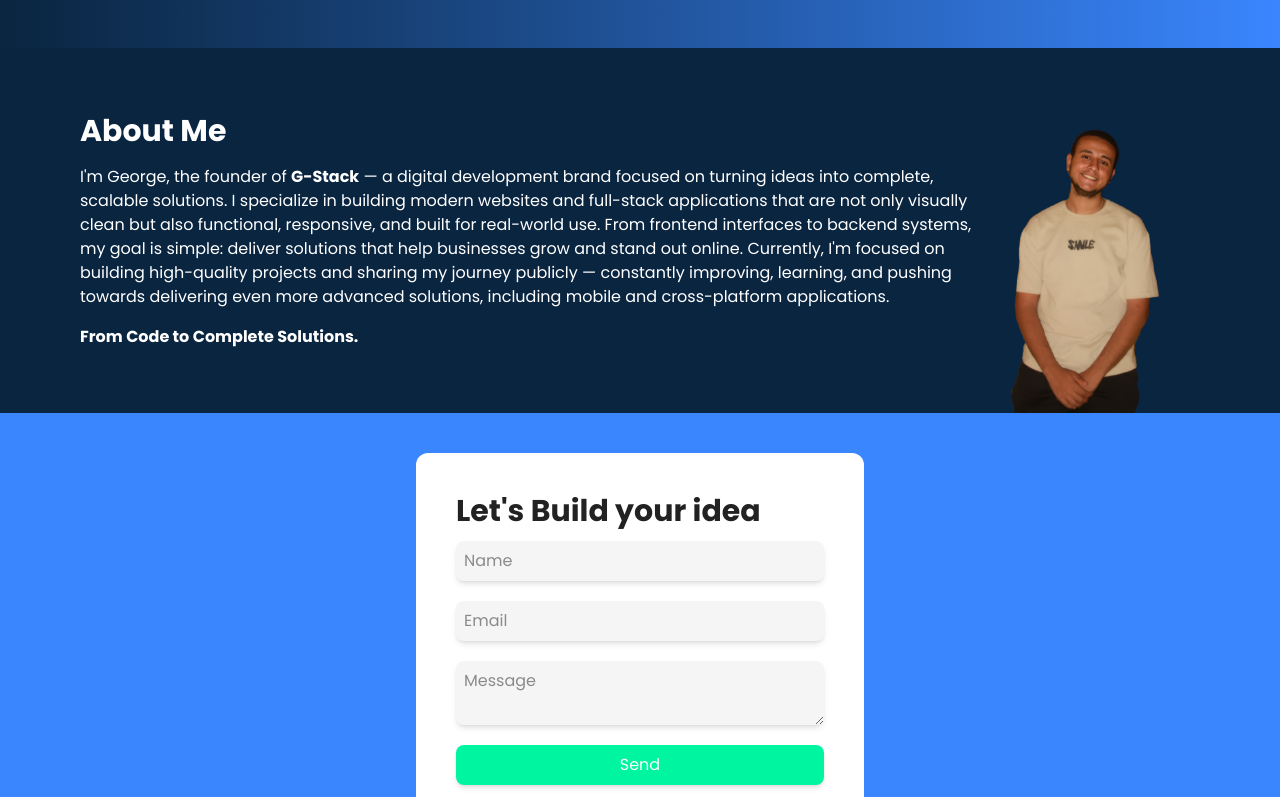
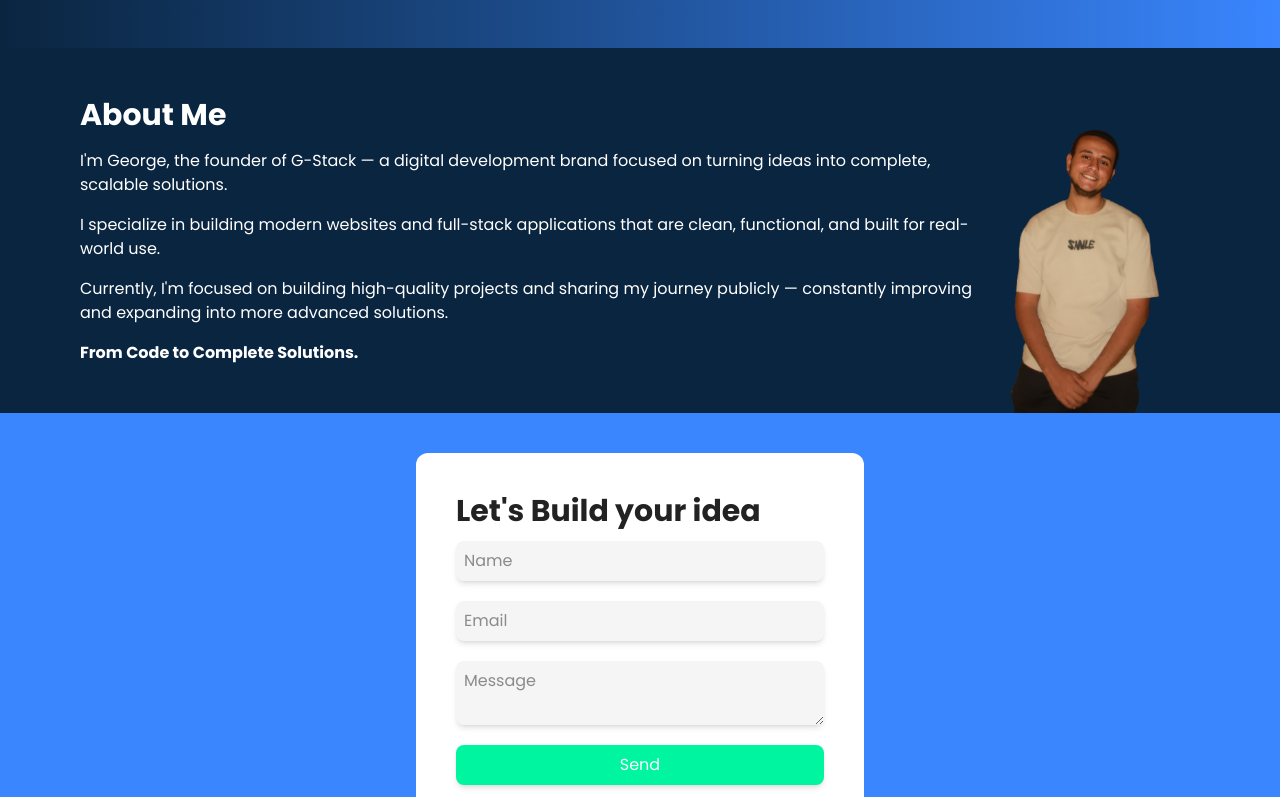
Before and after one commit to gstack-dev/gstack-landing-page, a React (Vite) app: page / in a window 1280 px wide. Shown: the part 752-1549 px from the top of the page. Built offline with nearby package versions, Linux system fonts and the light colour scheme.

Commit message:
about-me

```diff
--- a/src/Sections/AboutMe.tsx
+++ b/src/Sections/AboutMe.tsx
@@ -4,23 +4,24 @@ const AboutMe = () => {
     return (
         <section
             id="about"
-            className="about-me bg-primary flex items-center justify-between px-20 py-10"
+            className="about-me bg-primary flex items-center justify-between px-5 py-10 md:px-20"
         >
             <div className="flex flex-col items-start justify-center flex-4 gap-4">
                 <h2 className="text-3xl font-bold text-white">About Me</h2>
                 <p className="text-white">
-                    I&apos;m George, the founder of <strong>G-Stack</strong> — a
-                    digital development brand focused on turning ideas into
-                    complete, scalable solutions. I specialize in building
-                    modern websites and full-stack applications that are not
-                    only visually clean but also functional, responsive, and
-                    built for real-world use. From frontend interfaces to
-                    backend systems, my goal is simple: deliver solutions that
-                    help businesses grow and stand out online. Currently, I&apos;m
-                    focused on building high-quality projects and sharing my
-                    journey publicly — constantly improving, learning, and
-                    pushing towards delivering even more advanced solutions,
-                    including mobile and cross-platform applications.
+                    I&apos;m George, the founder of G-Stack — a digital
+                    development brand focused on turning ideas into complete,
+                    scalable solutions.
+                </p>
+                <p className="text-white">
+                    I specialize in building modern websites and full-stack
+                    applications that are clean, functional, and built for
+                    real-world use.
+                </p>
+                <p className="text-white">
+                    Currently, I&apos;m focused on building high-quality projects and
+                    sharing my journey publicly — constantly improving and
+                    expanding into more advanced solutions.
                 </p>
                 <p className="text-white">
                     <strong>From Code to Complete Solutions.</strong>
--- a/src/components/Navbar.tsx
+++ b/src/components/Navbar.tsx
@@ -32,12 +32,20 @@ const Navbar = () => {
                             href="#"
                             className="hover:text-accent transition-colors duration-300 font-medium text-xl"
                         >
+                            Technologies
+                        </a>
+                    </li>
+                    <li>
+                        <a
+                            href="#"
+                            className="hover:text-accent transition-colors duration-300 font-medium text-xl"
+                        >
                             Portfolio
                         </a>
                     </li>
                     <li>
                         <a
-                            href="#"
+                            href="#about"
                             className="hover:text-accent transition-colors duration-300 font-medium text-xl"
                         >
                             About
@@ -92,7 +100,7 @@ const Navbar = () => {
                                     href="#"
                                     className="hover:text-accent transition-colors duration-300 font-medium text-xl"
                                 >
-                                    Portfolio
+                                    Technologies
                                 </a>
                             </li>
                             <li>
@@ -100,12 +108,20 @@ const Navbar = () => {
                                     href="#"
                                     className="hover:text-accent transition-colors duration-300 font-medium text-xl"
                                 >
+                                    Portfolio
+                                </a>
+                            </li>
+                            <li>
+                                <a
+                                    href="#about"
+                                    className="hover:text-accent transition-colors duration-300 font-medium text-xl"
+                                >
                                     About
                                 </a>
                             </li>
                             <li>
                                 <a
-                                    href="#"
+                                    href="#contact"
                                     className="hover:text-accent transition-colors duration-300 font-medium text-xl"
                                 >
                                     Contact
```
Also changed, not shown: screenshots/about.png (added), 1 other file (tests, documents, lock files or other folders).
